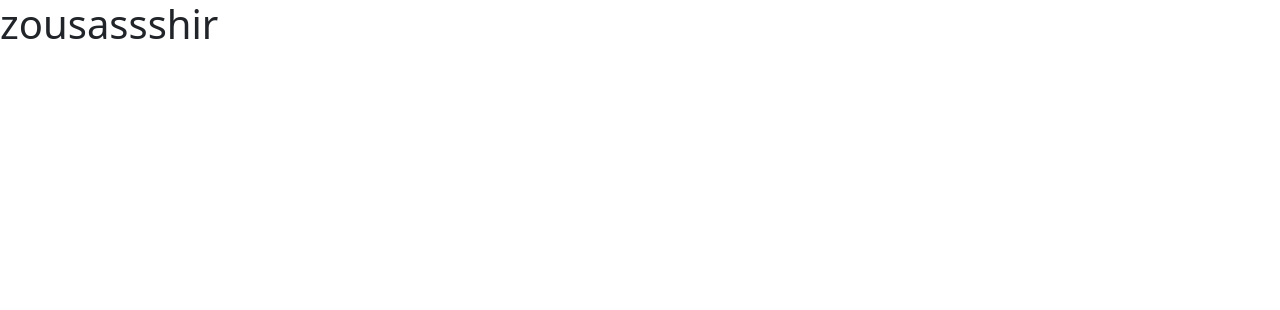
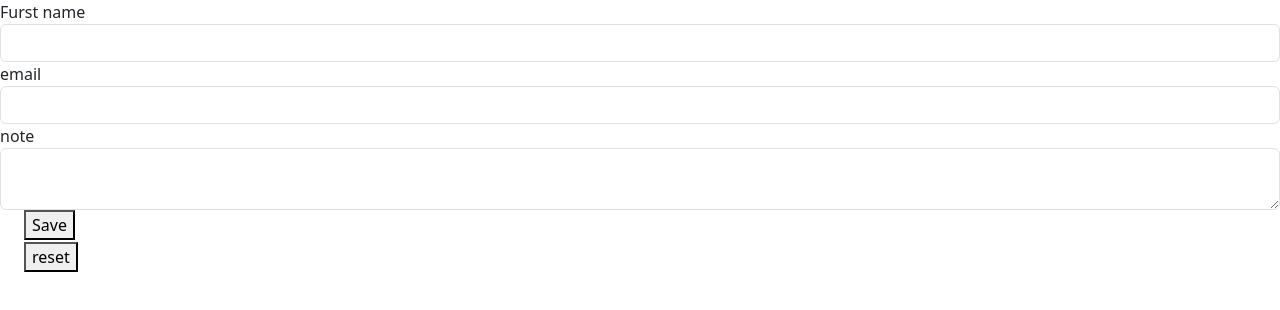
Before and after one commit to AmraniZouhir/Mastering-React-Js, a React (Create React App) app: page / in a window 1280 px wide. Shown: the top 310 px of the page. Built offline with nearby package versions, Linux system fonts and the light colour scheme.

Commit message:
useReducer Forms

```diff
--- a/src/index.js
+++ b/src/index.js
@@ -17,6 +17,8 @@ import FormsValidation from './FormsValidation/FormValidationBiginer';
 import AApp from './RouterReact/app';
 import Appe from './ContextAPI/App';
 import Context from './useContext/Context';
+import Reducer from './useReducer/Reducer';
+import FormsReducer from './useReducer/FormsReducer';
 
 
 const root = ReactDOM.createRoot(document.getElementById('root'));
@@ -31,7 +33,9 @@ const fruitsArray = [
             'dd',
 ]
 root.render(
-  <Context />
+  <FormsReducer/>
+  // <Reducer/>
+  // <Context />
   // <Appe/>
   // <AApp/>
 /* <FormsValidation/> */
--- /dev/null
+++ b/src/useReducer/FormsReducer.jsx
@@ -0,0 +1,65 @@
+import React, { useReducer } from 'react'
+
+export default function FormsReducer() {
+    const initstate ={
+        name :'',
+        email :'',
+        note :'',
+    }
+    const reducer =(state , action)=>{
+        switch(action.type){
+            case 'input' :return {...state , [action.field]:action.value};
+            case 'reset' : return initstate;
+            default : return state
+        }
+    }
+
+    const [state , dispatch ] =useReducer(reducer , initstate)
+
+    const handelChange =(e)=>{
+        dispatch({
+            type :'input',
+            field : e.target.name,
+            value : e.target.value
+        })
+    }
+
+    const handelReset =()=>{
+        dispatch({type:'reset'})
+    }
+
+    const handelSabmit =(e)=>{
+        e.preventDefault()
+        console.log(state)
+    }
+    return (
+        <form onSubmit={handelSabmit}>
+
+            <div className="form-group">
+                <labe>Furst name </labe>
+                <input type="text" name="name" className="form-control" value={state.name}  onChange={handelChange}/>
+            </div>
+
+            <div className="form-group">
+                <labe>email </labe>
+                <input type="email" name="email" className="form-control" value={state.email} onChange={handelChange}/>
+            </div>
+
+            <div className="form-group">
+                <labe>note</labe>
+                <textarea name='note' className="form-control" value={state.note} onChange={handelChange}/>
+            </div>
+
+            <div className="form-check">
+                <button type='submit'
+                >Save</button>
+            </div>
+            <div className="form-check">
+                <button type='button' onClick={handelReset}
+                >reset</button>
+            </div>
+        </form>
+
+
+    )
+}
--- /dev/null
+++ b/src/useReducer/Reducer.jsx
@@ -0,0 +1,44 @@
+import React, { useReducer, useState } from 'react'
+
+export default function Reducer() {
+    //state reducer = hado 3ibara 3la variablse kayakhdo 9yam ola halat
+    //dispatch initState = hado functions
+
+    //      count=0    hdi lfunction li 4atbdl l9ima dyal count                      0
+    // const [count , setcount] =useState(initvalue)
+
+
+
+    const initState = {
+        count: 0
+    }
+
+
+    const reducer = (state, action) => {
+        switch (action.type) {
+            case 'up':
+                return { count: state.count + 1 };
+            case 'down':
+                return { count: state.count - 1 };
+            case 'reset':
+                return { count: 0 };
+            default:
+                return state;
+        }
+    };
+
+
+
+
+    const [state, dispatch] = useReducer(reducer, initState)
+
+
+    return <>
+        <h1>{state.count}</h1>
+        <button onClick={() => { dispatch({ type: 'up' }) }}>Up</button>
+        <button onClick={() => { dispatch({ type: 'down' }) }}>down</button>
+        <button onClick={() => { dispatch({ type: 'reset' }) }}>reset</button>
+    </>
+
+
+}
```
